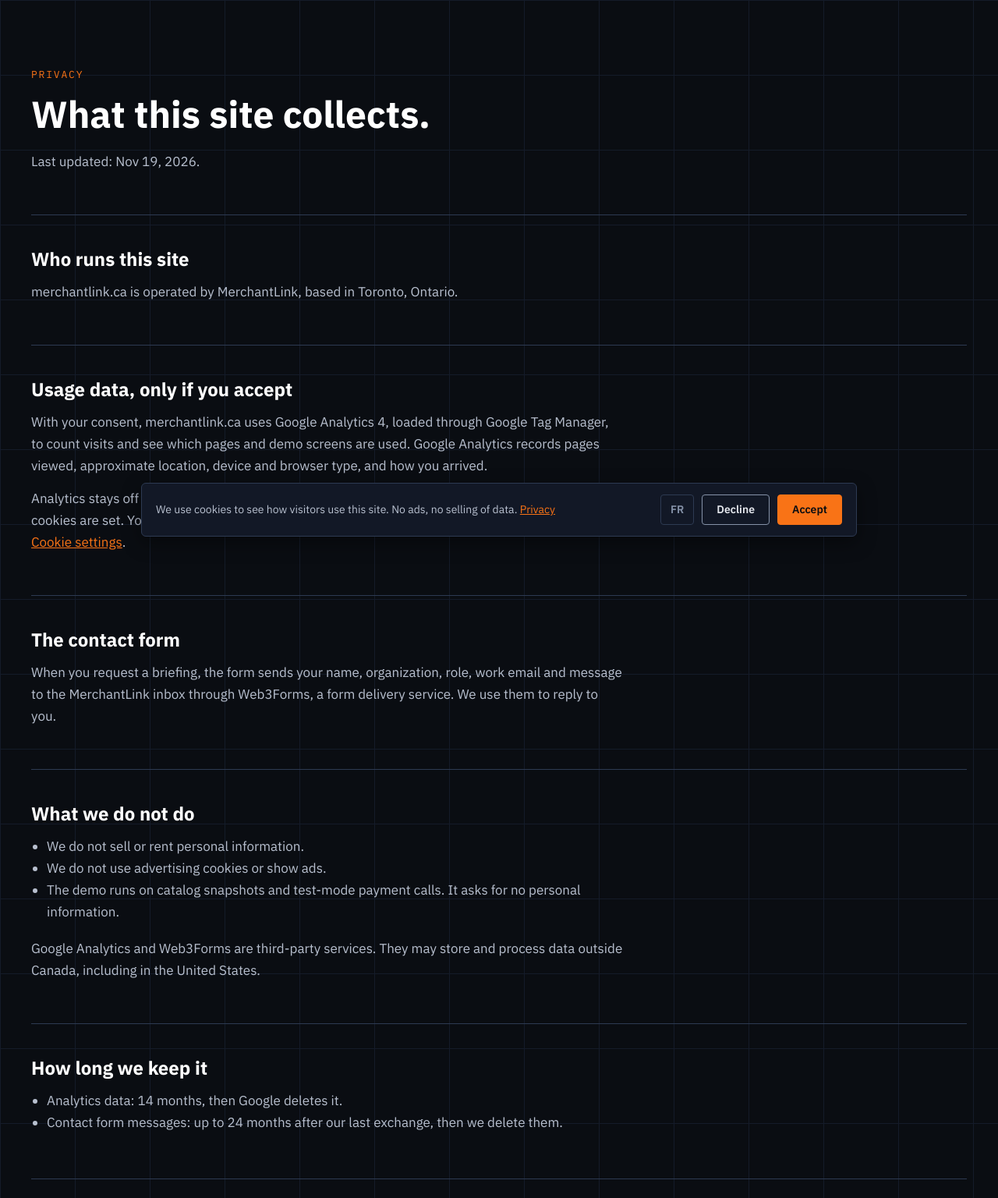
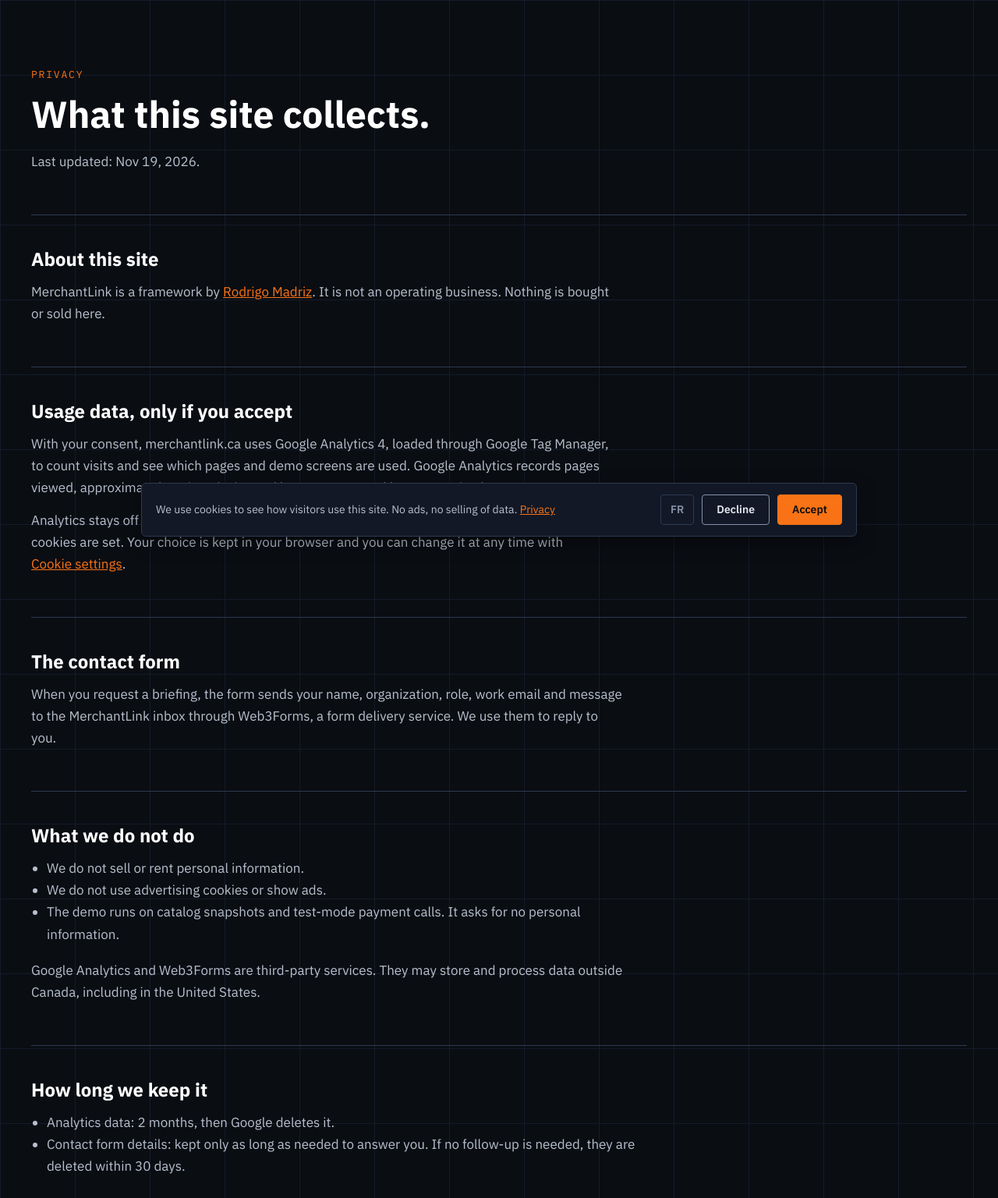
Before and after one commit to madriz/merchantlink.ca, a plain HTML site: page privacy.html in a window 1280 px wide. Shown: the part 96-1632 px from the top of the page at 78% size. Drawn offline with Linux system fonts and the light colour scheme.

Commit message:
Publish from MerchantLink-tools 340c6cd: privacy page update (#6)
Claude-Session: https://claude.ai/code/session_01BCCApZbmwSH7XDBaStMNAK

Co-authored-by: Claude <noreply@anthropic.com>

```diff
--- a/privacy.html
+++ b/privacy.html
@@ -86,8 +86,8 @@ height="0" width="0" style="display:none;visibility:hidden"></iframe></noscript>
 <p style="margin: 0 0 14px; font-size: 17px; line-height: 1.65; color: #b8c0cf; max-width: 760px">Last updated: Nov 19, 2026.</p>
 </section>
 <section style="padding: 40px 0; border-top: 1px solid #2d3a52">
-<h2 style="margin: 0 0 12px; font-size: 24px; color: #ffffff">Who runs this site</h2>
-<p style="margin: 0 0 14px; font-size: 17px; line-height: 1.65; color: #b8c0cf; max-width: 760px">merchantlink.ca is operated by MerchantLink, based in Toronto, Ontario.</p>
+<h2 style="margin: 0 0 12px; font-size: 24px; color: #ffffff">About this site</h2>
+<p style="margin: 0 0 14px; font-size: 17px; line-height: 1.65; color: #b8c0cf; max-width: 760px">MerchantLink is a framework by <a href="https://madriz.ca">Rodrigo Madriz</a>. It is not an operating business. Nothing is bought or sold here.</p>
 </section>
 <section style="padding: 40px 0; border-top: 1px solid #2d3a52">
 <h2 style="margin: 0 0 12px; font-size: 24px; color: #ffffff">Usage data, only if you accept</h2>
@@ -110,8 +110,8 @@ height="0" width="0" style="display:none;visibility:hidden"></iframe></noscript>
 <section style="padding: 40px 0; border-top: 1px solid #2d3a52">
 <h2 style="margin: 0 0 12px; font-size: 24px; color: #ffffff">How long we keep it</h2>
 <ul style="margin: 0 0 18px; padding-left: 20px; font-size: 17px; line-height: 1.65; color: #b8c0cf; max-width: 760px">
-<li>Analytics data: 14 months, then Google deletes it.</li>
-<li>Contact form messages: up to 24 months after our last exchange, then we delete them.</li>
+<li>Analytics data: 2 months, then Google deletes it.</li>
+<li>Contact form details: kept only as long as needed to answer you. If no follow-up is needed, they are deleted within 30 days.</li>
 </ul>
 </section>
 <section style="padding: 40px 0; border-top: 1px solid #2d3a52">
```
